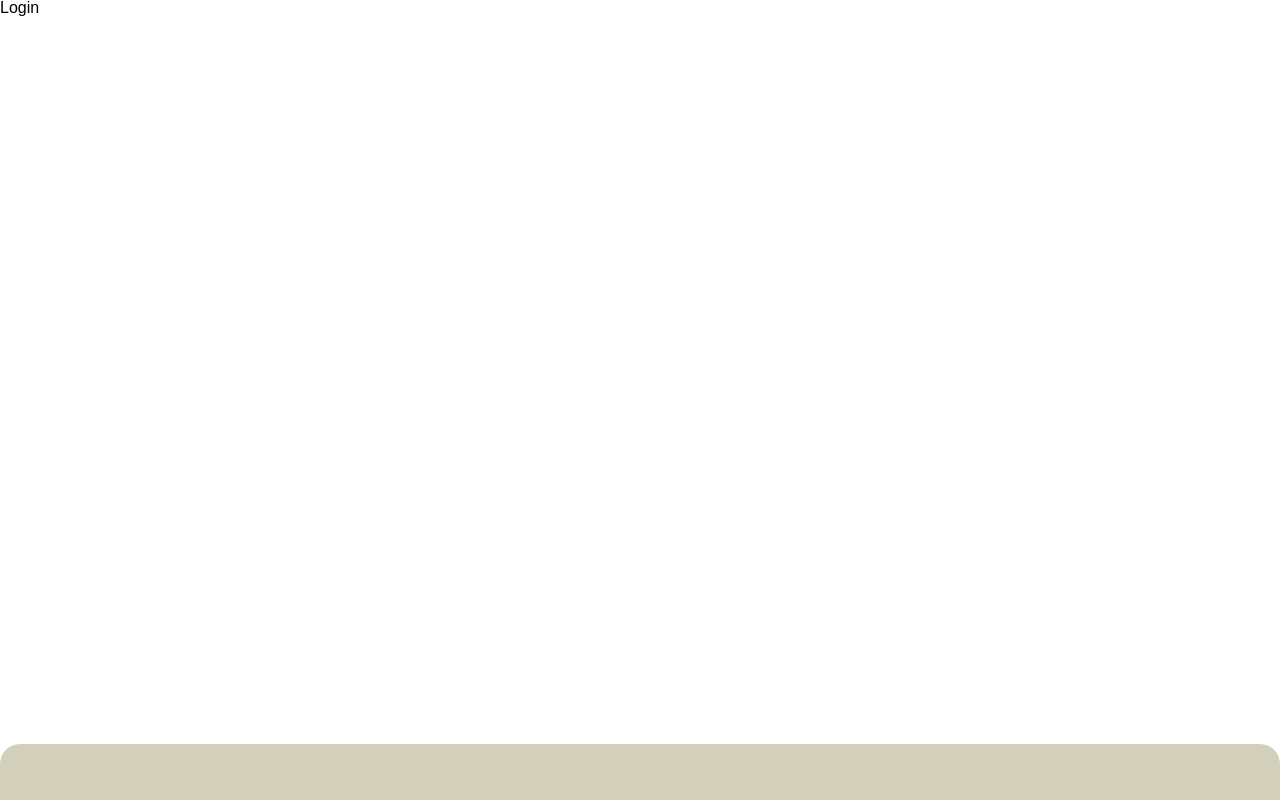
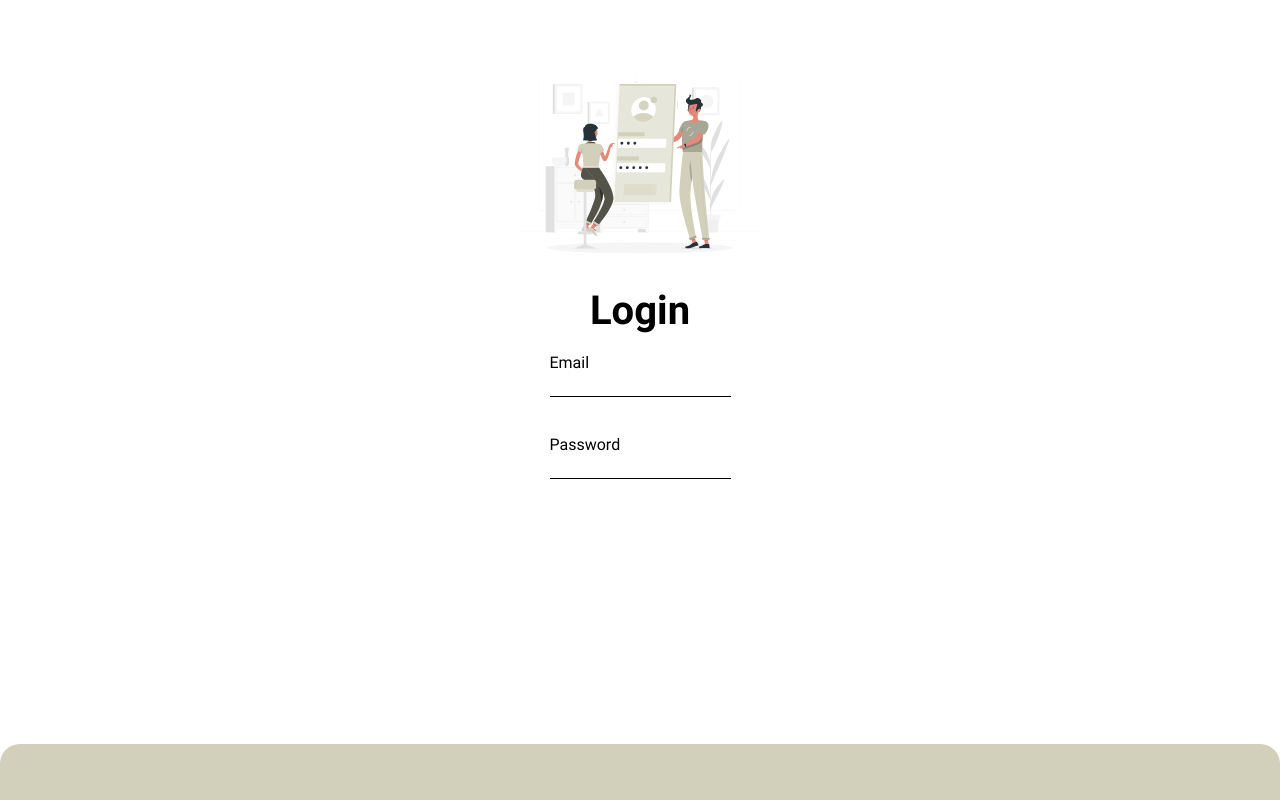
Before and after one commit to MatanB27/uChef, a Next.js app: page /login in a window 1280 px wide. Built offline with nearby package versions, Linux system fonts and the light colour scheme.

Commit message:
add custom input

```diff
--- a/src/app/(auth)/login/page.module.scss
+++ b/src/app/(auth)/login/page.module.scss
@@ -1,7 +1,27 @@
 @import '../../../styles/imports.scss';
 
 .login-container {
+    display: flex;
+    flex-direction: column;
+    justify-content: center;
+    align-items: center;
     overflow: hidden;
+    padding: 3rem 2rem;
+    text-align: center;
+
+    .login-img-container {
+        img {
+            width: 80%;
+            height: 80%;
+        }
+    }
+    .form {
+
+        .title {
+            font-family: $font-bold;
+            font-size: 2.5em;
+        }
+    }
 }
 
 @media(min-width: $tablet_size) {
--- a/src/app/(auth)/login/page.tsx
+++ b/src/app/(auth)/login/page.tsx
@@ -1,12 +1,42 @@
+"use client"
+
+import { CustomInput } from '@/components/custom-input/custom-input'
 import styles from './page.module.scss'
-
+import LoginIcon from '@/assets/icons/login.svg'
+import { FormEvent } from 'react'
 type LoginProps = {
 
 }
 export default function Login(props: LoginProps) {
+
+    const handleOnChange = (e: FormEvent<HTMLInputElement>) => {
+        console.log(e.target);
+    }
     return (
         <main className={styles['login-container']}>
-            Login
+            <div className={styles['login-img-container']}>
+                <img src={LoginIcon.src} alt={'login'}/>
+            </div>
+
+            <form className={styles['form']}>
+                <h1 className={styles['title']}>Login</h1>
+                <CustomInput
+                    className={styles['custom-input']}
+                    value={''}
+                    placeholder={'Email'}
+                    autoFocus={true}
+                    onChange={() => {console.log('xd'); }}
+                />
+
+                <CustomInput
+                    className={styles['custom-input']}
+                    value={''}
+                    placeholder={'Password'}
+                    autoFocus={true}
+                    onChange={() => {console.log('xd');
+                    }}
+                />
+            </form>
         </main>
     )
 }
--- /dev/null
+++ b/src/components/custom-input/custom-input.module.scss
@@ -0,0 +1,30 @@
+@import '../../styles/imports.scss';
+
+.input {
+    display: flex;
+    flex-direction: column;
+    padding: 1rem;
+    position: relative;
+
+    label {
+        font-family: $font-regular;
+        padding: .5em 0;
+        text-align: left;
+    }
+
+    input {
+        border: 0;
+        border-bottom: 1px solid black;
+
+        &:focus {
+            outline: none;
+        }
+    }
+}
+@media(min-width: $tablet_size) {
+
+}
+
+@media(min-width: $desktop_size) {
+
+}
--- /dev/null
+++ b/src/components/custom-input/custom-input.tsx
@@ -0,0 +1,39 @@
+"use client"
+
+import clsx from 'clsx';
+import styles from './custom-input.module.scss';
+import { ChangeEvent } from 'react';
+
+type CustomInputProps = {
+    className?: string;
+    autoFocus?: boolean,
+    value: string;
+    placeholder: string;
+    onChange?: (e?: React.ChangeEvent<HTMLInputElement> | React.ChangeEvent<HTMLTextAreaElement>) => void;
+};
+
+export function CustomInput(props: CustomInputProps) {
+
+    const {
+        className = '',
+        value = '',
+        placeholder = '',
+        autoFocus = false,
+        onChange = () => {},
+    } = props;
+
+    const handleChange = (event: ChangeEvent<HTMLInputElement>) => {
+        onChange(event);
+    };
+
+    return (
+        <div className={clsx(styles.input, className)}>
+            <label>{placeholder}</label>
+            <input
+                autoFocus={autoFocus}
+                value={value}
+                onChange={handleChange}
+            />
+        </div>
+    );
+}
```
Also changed, not shown: src/assets/icons/login.svg (added).
